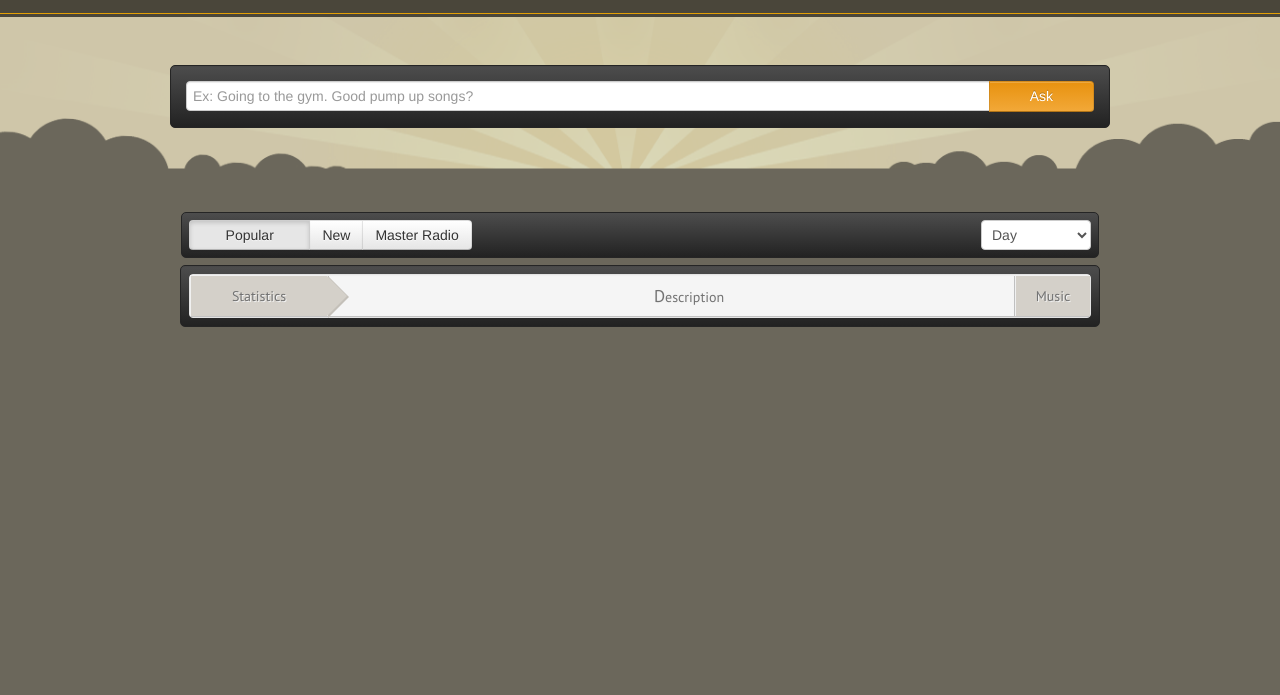
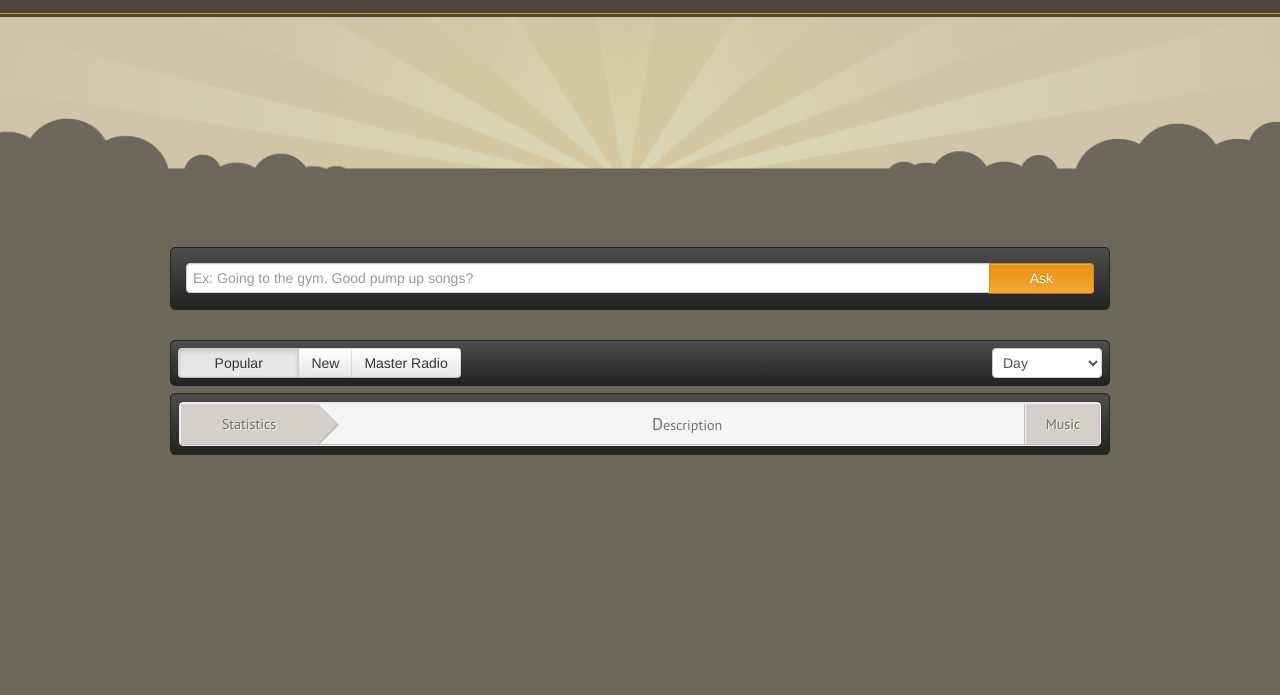
Before and after one commit to smith1302/Groovebuddy, a PHP site: page / in a window 1280 px wide. Shown: the top 695 px of the page. Run offline with PHP 8.4, Linux system fonts and the light colour scheme; data that the repository does not hold is empty; a stand-in replaces the project's code that opens the database connection.

Commit message:
Added a header with the search bar below

```diff
--- a/index.php
+++ b/index.php
@@ -31,7 +31,6 @@ if(!isset($_SESSION['page'])) {
 			margin-bottom: 100px;
 			border-radius: 10px;
 			padding: 0 1px;*/
-
 		}
 		#bg-img {
 			width: 100%;
@@ -89,13 +88,13 @@ if(!isset($_SESSION['page'])) {
 			margin:0;
 		}
 		#submit-well {
-			/*margin-top: -125px;*/
+	/*		margin-top: 25px;*/
 			margin-bottom: 15px;
 			padding: 15px;
 		}
 		.inner-well {
 			padding: 10px;
-			margin:50px 11px 0px;
+			margin:50px 0 0;
 			border-radius: 5px;
 			border: 1px solid #606060;
 		}
@@ -151,7 +150,7 @@ if(!isset($_SESSION['page'])) {
 		}
 		#playlist-well {
 			padding:8px;
-			margin:0 10px;
+			margin:0;
 		}
 		.fornav {
 			position:relative;
@@ -463,7 +462,7 @@ if(!isset($_SESSION['page'])) {
 			<h1><?php //echo SITE_NAME; ?></ h1>
 	</header> -->
 
-	<div class="container" style="position: absolute;left:50%;margin-left:-470px;top:15px">
+	<div class="container">
 		<!--           ------              Submit Bar 					--------				-->
 			<div class="well inner-well black-gradient" id="submit-well" style="margin-left:0;margin-right:0" >
 				<form id="ask-form" method="post" action="processMessage.php">
```
